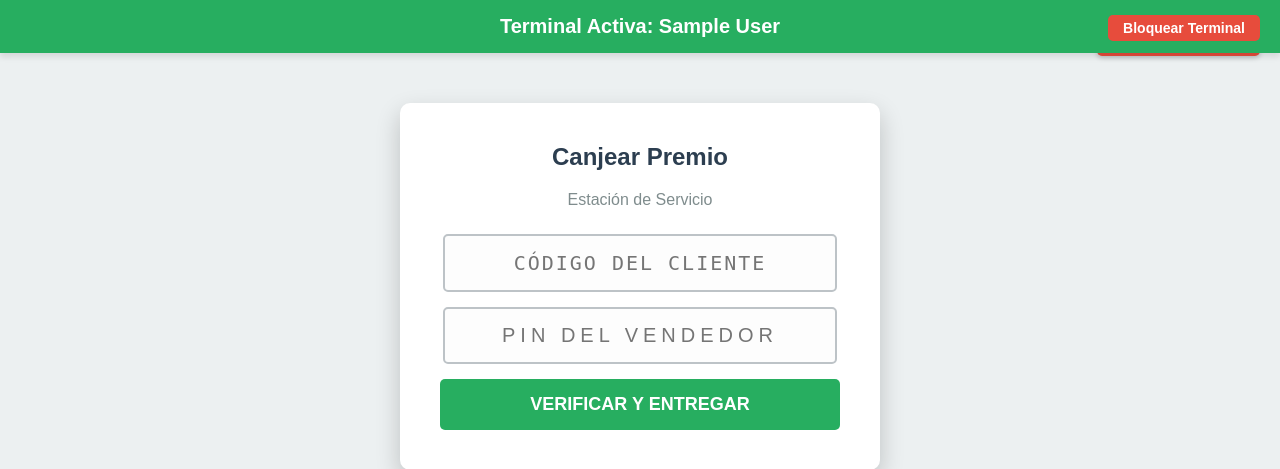
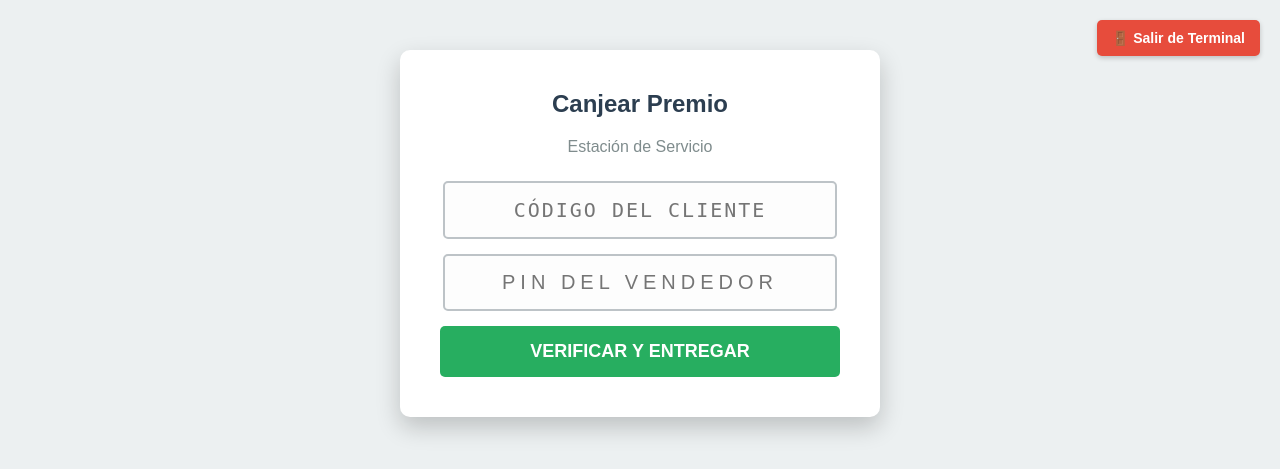
Before and after one commit to EmmanuelArce12/ruleta, a Flask app: page /terminal_canje in a window 1280 px wide. Shown: the top 469 px of the page. Run offline with Flask 3, Linux system fonts and the light colour scheme; the visitor is signed in with stand-in values (Sample User, id 1); some libraries are stand-ins or nearby versions.

Commit message:
Update terminal.html

```diff
--- a/templates/terminal.html
+++ b/templates/terminal.html
@@ -22,10 +22,7 @@
 </head>
 <body>
 
-    <div class="header-terminal">
-        Terminal Activa: {{ nombre_estacion }}
-        <a href="/logout_terminal" class="btn-cerrar">Bloquear Terminal</a>
-    </div>
+
 
     <div class="caja-terminal">
         <h2 style="color: #2c3e50; margin-top:0;">Canjear Premio</h2>
```
